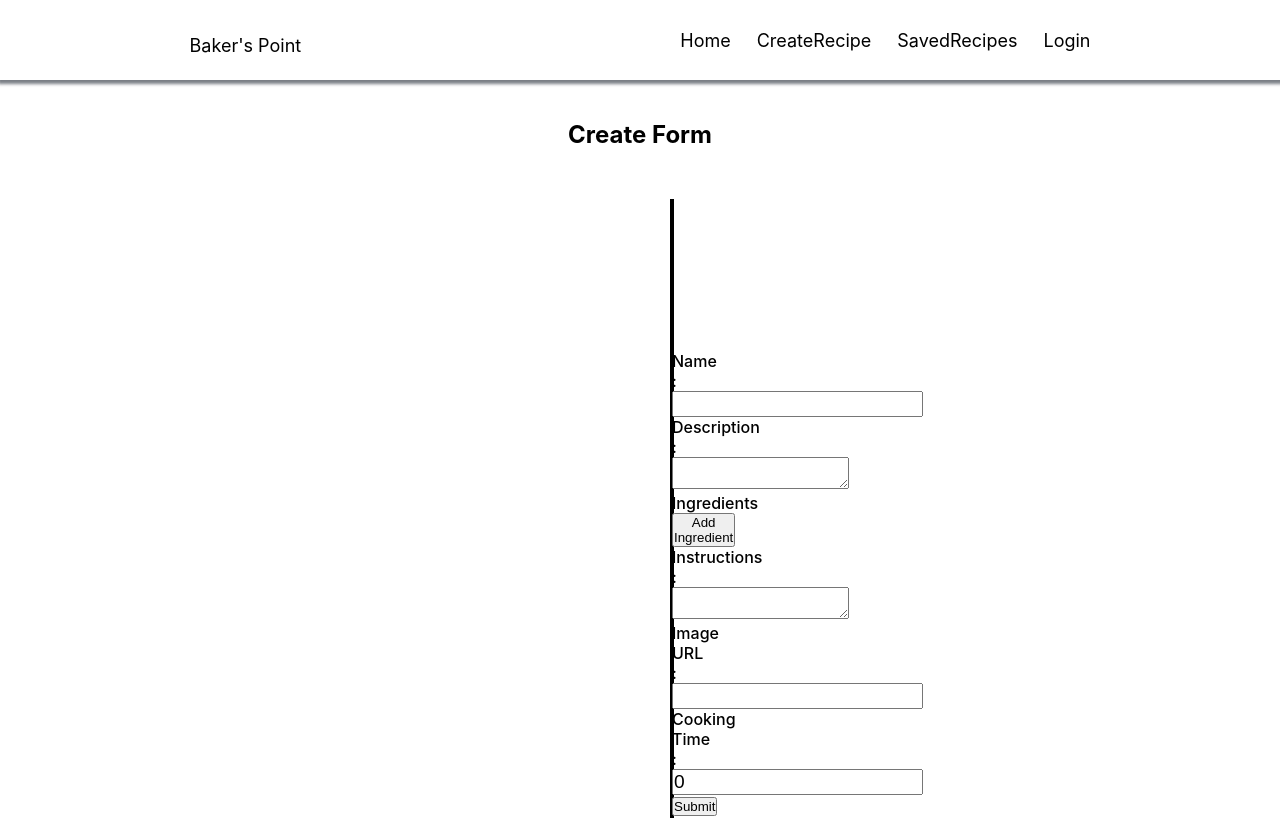
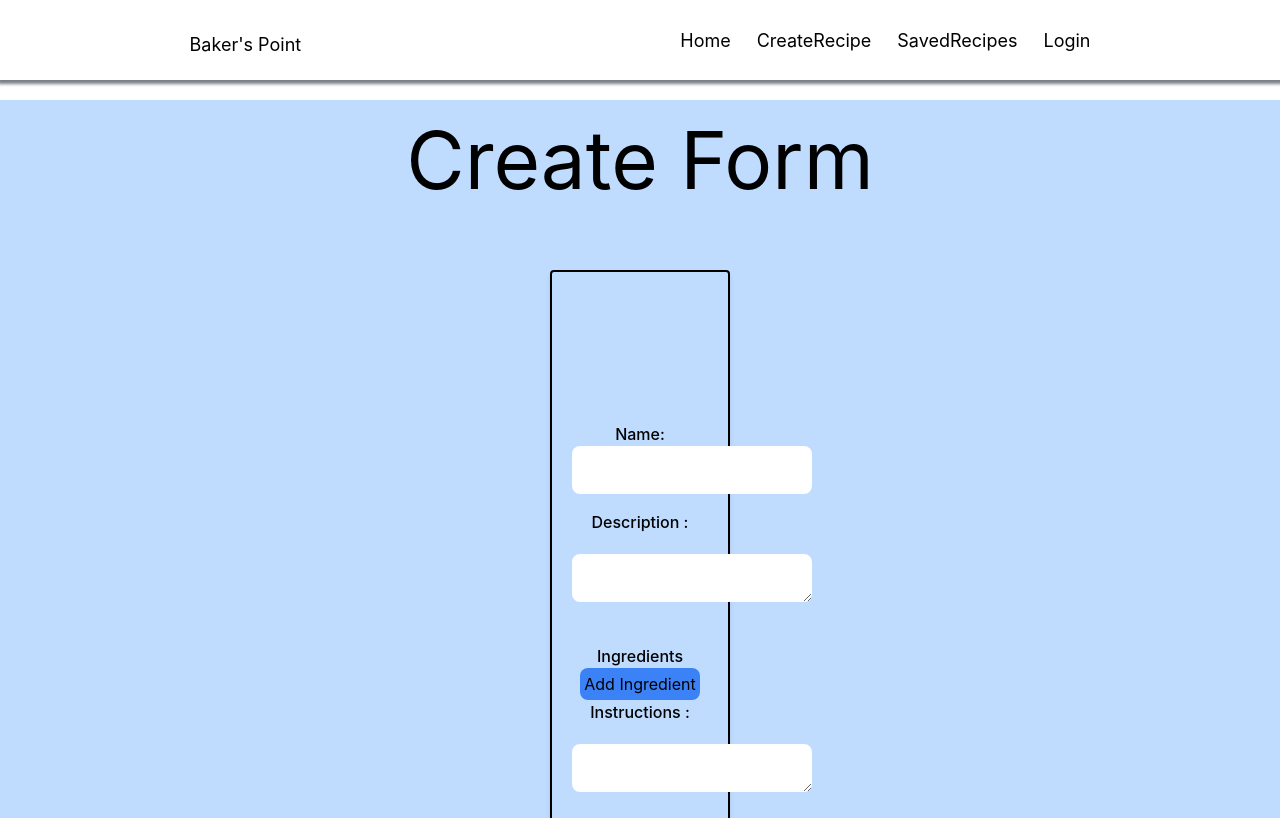
Before and after one commit to rashi-06/bakersPoint, a React (Create React App) app in the folder client/: page /createRecipe in a window 1280 px wide. Shown: the top 818 px of the page. Built offline with nearby package versions, Linux system fonts and the light colour scheme.

Commit message:
changes in the css

```diff
--- a/client/package.json
+++ b/client/package.json
@@ -10,6 +10,7 @@
     "react": "^18.2.0",
     "react-cookie": "^4.1.1",
     "react-dom": "^18.2.0",
+    "react-quill": "^2.0.0",
     "react-router-dom": "^6.14.1",
     "react-scripts": "5.0.1",
     "web-vitals": "^2.1.4"
@@ -37,5 +38,8 @@
       "last 1 firefox version",
       "last 1 safari version"
     ]
+  },
+  "devDependencies": {
+    "tailwindcss": "^3.3.3"
   }
 }
--- a/client/src/components/CreateRecipe.jsx
+++ b/client/src/components/CreateRecipe.jsx
@@ -1,3 +1,132 @@
+// import React, {useState} from 'react'
+// import {useNavigate} from 'react-router-dom';
+// import axios from 'axios';
+// import {useCookies} from 'react-cookie';
+// import { useGetUserID } from '../hooks/useGetUserID';
+// import "../css/home.css"
+
+// const CreateRecipe = () => {
+
+//   const userID = useGetUserID();
+
+//   const navigate = useNavigate();
+//   // const {cookies , setCookies} = useCookies(["access_token"])
+//   const [cookies, _] = useCookies(["access_token"]);
+
+//   // const [richText, setRichText] = useState('');
+
+//   // const handleEditorChange = (content) => {
+//     // setRichText(content);
+//   // };
+
+
+//   const [recipe, setRecipe] = useState({
+//     name: "",
+//     description: "",
+//     ingredients: [],
+//     instructions: "",
+//     imageUrl: "",
+//     cookingTime: 0,
+//     userOwner: userID,
+//   });
+
+//   const handleChange = (e)=>{
+//     const{name , value} = e.target;
+//     setRecipe({...recipe , [name] : value});
+//   }
+
+//   const handleIngredientChange = (e , ind)=>{
+//     const {value} = e.target;
+//     const ingredients  = [...recipe.ingredients];
+//     ingredients[ind] = value;
+//     setRecipe({...recipe , ingredients})
+//   }
+
+
+
+//   const handleAddIngredient = (e) =>{
+//     const ingredients = [...recipe.ingredients, ""];
+//     setRecipe({ ...recipe, ingredients });
+//   }
+
+
+//   const handleSubmit = async(event) =>{
+//       event.preventDefault();
+//       try{
+//         await axios.post("http://localhost:2000/recipes",
+//         {...recipe},
+//         {
+//           headers: { authorization: cookies.access_token },
+
+//         });
+
+//         console.log(recipe);
+//         alert("New Recipe Created!");
+//         navigate("/");
+//       }catch(err){
+//         alert(err);
+//         console.log(err);
+//       }
+//   };
+
+//   return (
+//     <div className='container' >
+//       <h2>Create Form</h2>
+
+//       <form className='' onSubmit={handleSubmit}>
+//         <div className='inner-create'>
+//           <label>Name : </label>
+//           <input className='w-64' type="text" name='name' id="name" value={recipe.name} onChange={handleChange} />
+//         </div>
+
+//         <div className='inner-create'>
+//           <label>Description : </label>
+//           <textarea type="text" name='description' id='description' value={recipe.description} onChange={handleChange}/>
+//         </div>
+
+//         <div className='inner-create'>
+//           <label htmlFor="ingredients">Ingredients</label>
+//           {recipe.ingredients.map((ingredient, index) => (
+//            <input
+//            key={index}
+//            type="text"
+//            name="ingredients"
+//            id="ingredients"
+//            value={ingredient}
+//            onChange={(event) => handleIngredientChange(event, index)}
+//          />
+//        ))}
+//        <button type="button" onClick={handleAddIngredient}>
+//          Add Ingredient
+//        </button>
+//         </div>
+
+//         <div className='inner-create'>
+//           <label>Instructions : </label>
+//           <textarea
+//             name='instructions' value={recipe.instructions} onChange={handleChange}/>
+//         </div>
+
+
+//         <div className='inner-create'>
+//           <label>Image URL : </label>
+//           <input type="text" name='imageUrl' value={recipe.imageUrl} onChange={handleChange}/>
+//         </div>
+
+//         <div className='inner-create'>
+//           <label>Cooking Time : </label>
+//           <input type="number" name='cookingTime' id='cookingTime' value={recipe.cookingTime} onChange={handleChange}/>
+//         </div>
+
+//          <button type='submit'>Submit</button>
+//       </form>
+//     </div>
+//   )
+// }
+
+// export default CreateRecipe
+
+
 import React, {useState} from 'react'
 import {useNavigate} from 'react-router-dom';
 import axios from 'axios';
@@ -63,24 +192,29 @@ const CreateRecipe = () => {
   };
 
   return (
-    <div className='container'>
+    <div className='w-full bg-blue-200'>
       <h2>Create Form</h2>
 
-      <form className='create-form' onSubmit={handleSubmit}>
-        <div className='inner-create'>
-          <label>Name : </label>
-          <input type="text" name='name' id="name" value={recipe.name} onChange={handleChange} />
+      <form className='create-form  shadow-md rounded px-8 pt-6 pb-8 mb-4' onSubmit={handleSubmit}>
+        <div className='mb-4 w-full'>
+          <label>Name: </label>
+          <input
+            className='w-60 h-12 px-5 mx-5 rounded-lg'
+           type="text" name='name' id="name" value={recipe.name} onChange={handleChange} />
         </div>
 
-        <div className='inner-create'>
-          <label>Description : </label>
-          <textarea type="text" name='description' id='description' value={recipe.description} onChange={handleChange}/>
+        <div  className='mb-4 w-full'>
+          <label className='m'>Description : </label>
+          <textarea
+            className='w-60 h-12 px-5 mx-5 my-5 rounded-lg'
+          type="text" name='description' id='description' value={recipe.description} onChange={handleChange}/>
         </div>
 
         <div className='inner-create'>
           <label htmlFor="ingredients">Ingredients</label>
           {recipe.ingredients.map((ingredient, index) => (
            <input
+           className='w-60 h-12 px-5 mx-5 my-5 rounded-lg'
            key={index}
            type="text"
            name="ingredients"
@@ -89,27 +223,35 @@ const CreateRecipe = () => {
            onChange={(event) => handleIngredientChange(event, index)}
          />
        ))}
-       <button type="button" onClick={handleAddIngredient}>
+       <button
+        className='bg-blue-500 rounded-lg mx-5 p-1 rounded-lg'
+       type="button" onClick={handleAddIngredient}>
          Add Ingredient
        </button>
         </div>
 
         <div className='inner-create'>
           <label>Instructions : </label>
-          <textarea  name='instructions' value={recipe.instructions} onChange={handleChange}/>
+          <textarea
+            className='w-60 h-12 px-5 mx-5 my-5 rounded-lg'
+          name='instructions' value={recipe.instructions} onChange={handleChange}/>
         </div>
 
         <div className='inner-create'>
           <label>Image URL : </label>
-          <input type="text" name='imageUrl' value={recipe.imageUrl} onChange={handleChange}/>
+          <input
+             className='w-60 h-12 px-5 mx-5 my-5 rounded-lg'
+          type="text" name='imageUrl' value={recipe.imageUrl} onChange={handleChange}/>
         </div>
 
         <div className='inner-create'>
           <label>Cooking Time : </label>
-          <input type="number" name='cookingTime' id='cookingTime' value={recipe.cookingTime} onChange={handleChange}/>
+          <input
+             className='w-60 h-12 px-5 mx-5 my-5 rounded-lg'
+            type="number" name='cookingTime' id='cookingTime' value={recipe.cookingTime} onChange={handleChange}/>
         </div>
 
-         <button type='submit'>Submit</button>
+         <button className='bg-blue-500 rounded-lg m-2 p-2 text-xl' type='submit'>Submit</button>
       </form>
     </div>
   )
--- /dev/null
+++ b/client/src/components/RichTextEditor.jsx
@@ -0,0 +1,38 @@
+import ReactQuill from 'react-quill';
+import 'react-quill/dist/quill.snow.css'; // Import Quill's CSS for the editor styles
+
+const RichTextEditor = ({ value, onChange }) => {
+  const modules = {
+    toolbar: [
+      [{ header: [1, 2, 3, 4, 5, 6, false] }],
+      ['bold', 'italic', 'underline', 'strike'],
+      [{ list: 'ordered' }, { list: 'bullet' }],
+      ['link', 'image'],
+      ['clean'],
+    ],
+  };
+
+  const formats = [
+    'header',
+    'bold',
+    'italic',
+    'underline',
+    'strike',
+    'list',
+    'bullet',
+    'link',
+    'image',
+  ];
+
+  return (
+    <ReactQuill
+      value={value}
+      onChange={onChange}
+      modules={modules}
+      formats={formats}
+      theme="snow"
+    />
+  );
+};
+
+export default RichTextEditor;
--- a/client/src/css/home.css
+++ b/client/src/css/home.css
@@ -4,6 +4,9 @@
     box-sizing: border-box;
 }
 
+h2{
+    font-size: 5rem;
+}
 
 .container{
     width: 100vw;
--- a/client/src/index.css
+++ b/client/src/index.css
@@ -1,3 +1,7 @@
+@tailwind base;
+@tailwind components;
+@tailwind utilities;
+
 body {
   margin: 0;
   font-family: -apple-system, BlinkMacSystemFont, 'Segoe UI', 'Roboto', 'Oxygen',
--- /dev/null
+++ b/client/tailwind.config.js
@@ -0,0 +1,11 @@
+/** @type {import('tailwindcss').Config} */
+module.exports = {
+  content: [
+    "./src/**/*.{js,jsx,ts,tsx}",
+  ],
+
+  theme: {
+    extend: {},
+  },
+  plugins: [],
+}
```
Also changed, not shown: 1 other file (tests, documents, lock files or other folders).
